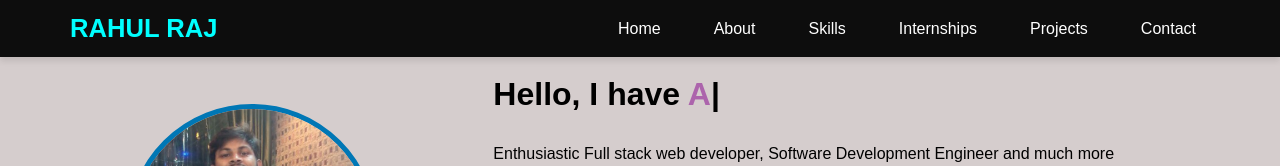
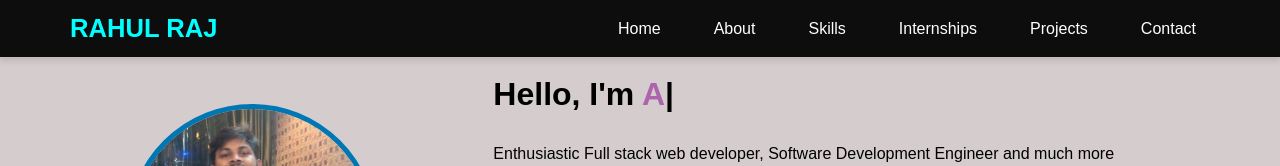
Before and after one commit to rguptaprofile/rahul-professioal-portfolio, a plain HTML site: page frontend/index.html in a window 1280 px wide. Shown: the top 166 px of the page. Drawn offline with nearby package versions, Linux system fonts and the light colour scheme.

Commit message:
updated index.html inside html section
updated index.html inside html section

```diff
--- a/frontend/index.html
+++ b/frontend/index.html
@@ -37,7 +37,7 @@
                 </div>
 
                 <div class="home-article">
-                    <h1>Hello, I have <span id="element">Software Developer</span></h1> <br>
+                    <h1>Hello, I'm <span id="element">Software Developer</span></h1> <br>
                     <p>
                         Enthusiastic Full stack web developer, Software Development Engineer and much more<br><br>
 
```
Also changed, not shown: index.html (+1 -1 lines).
